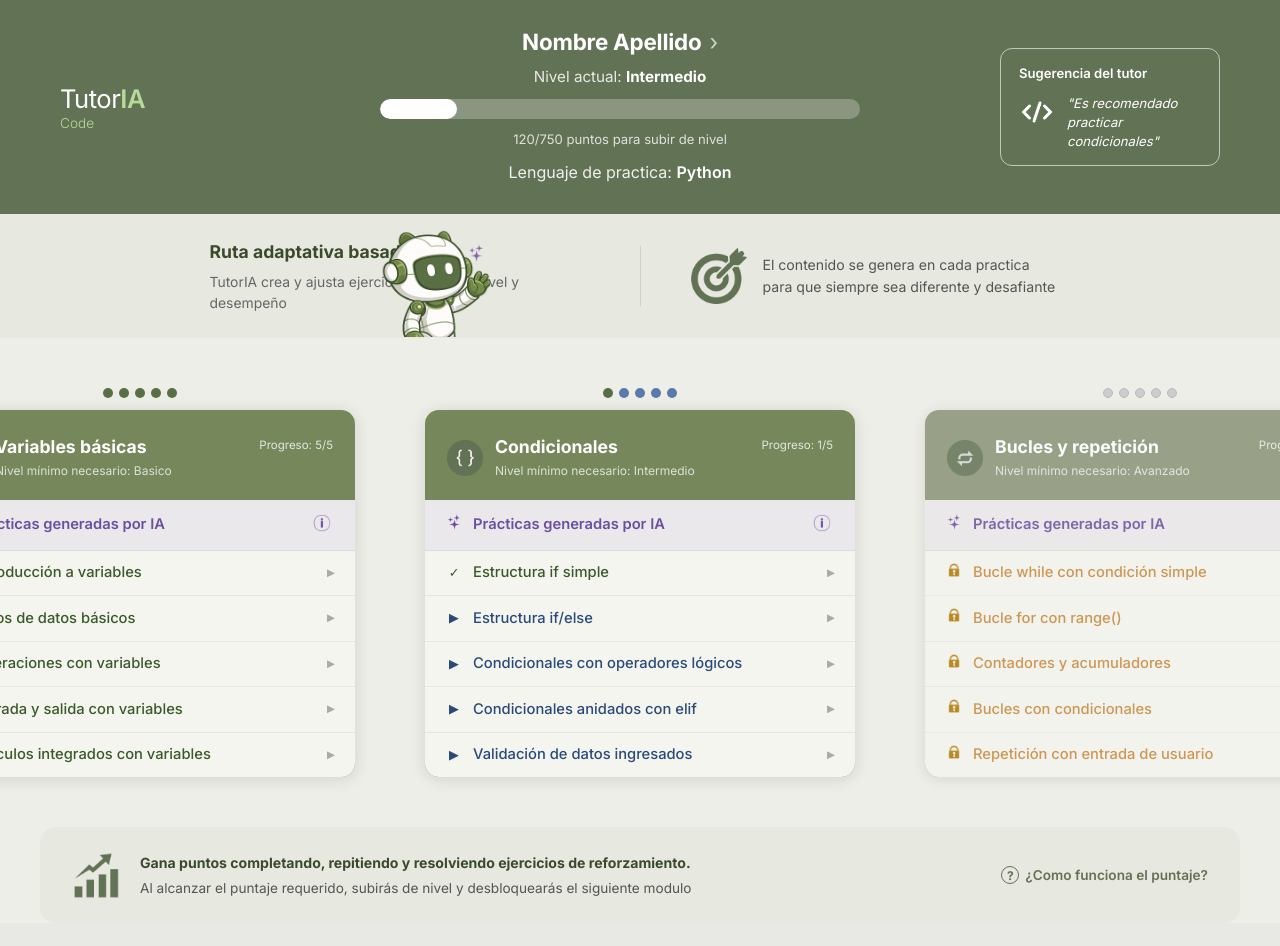
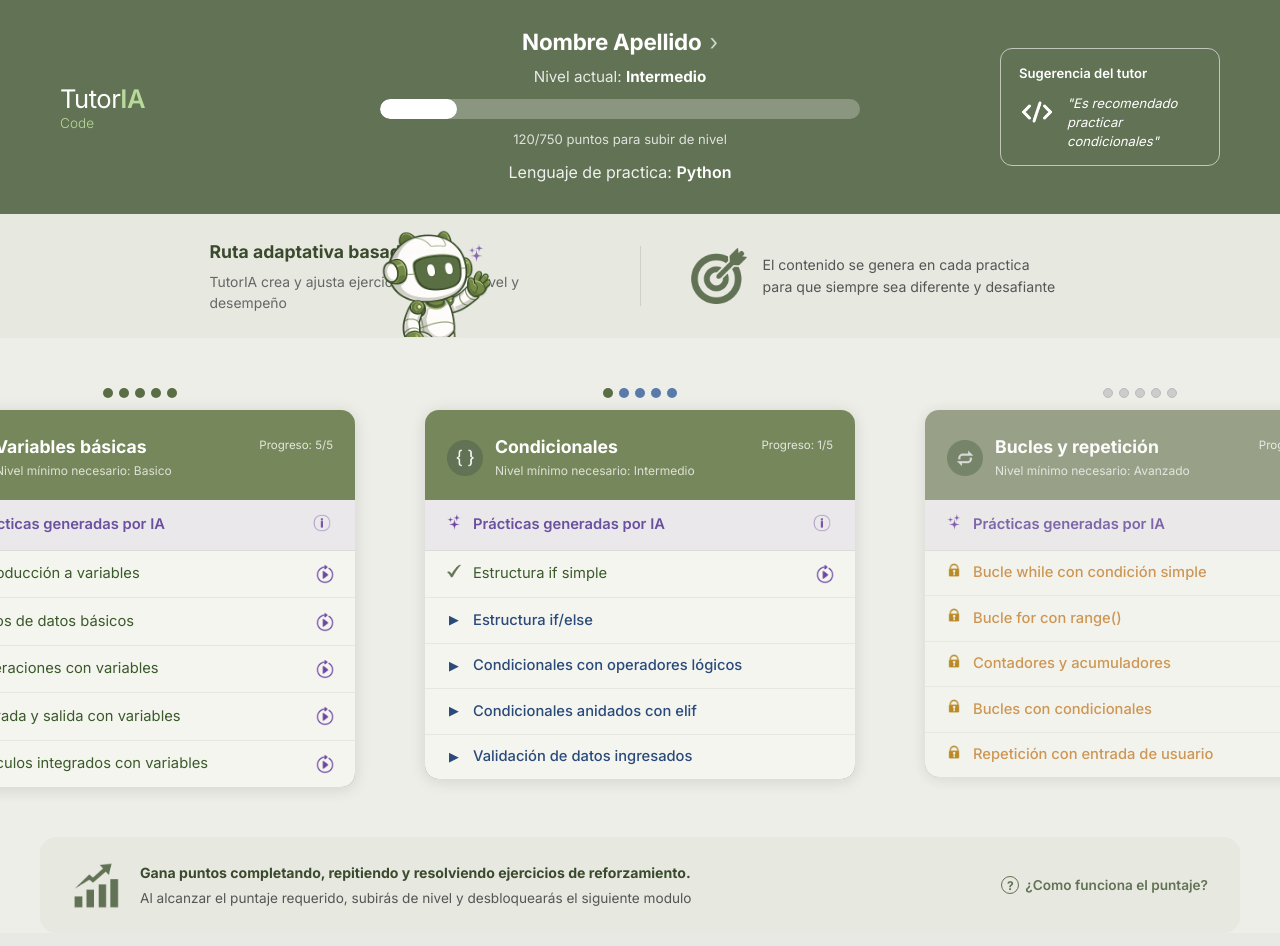
Before and after one commit to Wavffle/tutoria-code, a React (Vite) app: page /dashboard in a window 1280 px wide. Shown: the top 946 px of the page. Built offline with nearby package versions, Linux system fonts and the light colour scheme.

Commit message:
Agregado icono de completado, animación al cerrar ventanas y arreglo de alineamiento de texto

```diff
--- a/src/components/Dashboard/IAPopup.css
+++ b/src/components/Dashboard/IAPopup.css
@@ -157,3 +157,18 @@
   background-color: #5a3d8a;
   transform: translateY(-1px);
 }
+
+.ia-popup__overlay--saliendo {
+  animation: fadeOut 0.2s ease forwards;
+}
+.ia-popup__modal--saliendo {
+  animation: slideDown 0.2s cubic-bezier(0.22,1,0.36,1) forwards;
+}
+@keyframes fadeOut {
+  from { opacity: 1; }
+  to   { opacity: 0; }
+}
+@keyframes slideDown {
+  from { opacity: 1; transform: translateY(0); }
+  to   { opacity: 0; transform: translateY(20px); }
+}
--- a/src/components/Dashboard/IAPopup.jsx
+++ b/src/components/Dashboard/IAPopup.jsx
@@ -1,25 +1,30 @@
+import { useState } from 'react'
 import './IAPopup.css'
 
 export default function IAPopup({ modulo, onClose }) {
+  const [cerrando, setCerrando] = useState(false)
+
   if (!modulo) return null
 
+  function handleClose() {
+    setCerrando(true)
+    setTimeout(() => onClose(), 200)
+  }
+
   return (
-      <div className="ia-popup__overlay" onClick={onClose}>
-        <div className="ia-popup__modal" onClick={e => e.stopPropagation()}>
+      <div className={`ia-popup__overlay ${cerrando ? 'ia-popup__overlay--saliendo' : ''}`} onClick={handleClose}>
+        <div className={`ia-popup__modal ${cerrando ? 'ia-popup__modal--saliendo' : ''}`} onClick={e => e.stopPropagation()}>
 
-          {/* Header */}
           <div className="ia-popup__header">
             <img src="/iconos/cerebroIcon.png" alt="IA" className="ia-popup__cerebro" />
             <h2 className="ia-popup__title">Practicas generadas por IA</h2>
           </div>
 
-          {/* Descripción */}
           <p className="ia-popup__desc">
             TutorIA Code utiliza un modelo de lenguaje (LLM) para crear ejercicios
             de programación según:
           </p>
 
-          {/* Lista con checks */}
           <ul className="ia-popup__lista">
             <li><span className="ia-popup__check">✓</span> El modulo que estás estudiando.</li>
             <li><span className="ia-popup__check">✓</span> El titulo del ejercicio.</li>
@@ -27,7 +32,6 @@ export default function IAPopup({ modulo, onClose }) {
             <li><span className="ia-popup__check">✓</span> Tus intentos anteriores y errores detectados.</li>
           </ul>
 
-          {/* Box roles */}
           <div className="ia-popup__roles">
             <div className="ia-popup__role">
               <img src="/iconos/siluetaIcon.png" alt="TutorIA" className="ia-popup__role-icon" />
@@ -39,7 +43,6 @@ export default function IAPopup({ modulo, onClose }) {
             </div>
           </div>
 
-          {/* Info box */}
           <div className="ia-popup__infobox">
             <img src="/iconos/infoIcono.png" alt="Info" className="ia-popup__infobox-icon" />
             <p>
@@ -50,8 +53,7 @@ export default function IAPopup({ modulo, onClose }) {
             </p>
           </div>
 
-          {/* Botón */}
-          <button className="ia-popup__btn" onClick={onClose}>
+          <button className="ia-popup__btn" onClick={handleClose}>
             Entendido
           </button>
         </div>
--- a/src/components/Dashboard/ModuloCard.css
+++ b/src/components/Dashboard/ModuloCard.css
@@ -89,7 +89,7 @@
 
 .modulo-card__item--completado {
   color: #3a5a2a;
-  font-weight: 500;
+  font-weight: 400;
 }
 
 .modulo-card__item--disponible {
@@ -203,3 +203,30 @@
   from { opacity: 0; transform: translate(-50%, -45%); }
   to   { opacity: 1; transform: translate(-50%, -50%); }
 }
+
+.modulo-card__check-img {
+  width: 16px;
+  height: 16px;
+  object-fit: contain;
+}
+
+.modulo-card__retry-btn {
+  background-color: rgba(107, 79, 160, 0.12);
+  border-radius: 6px;
+  padding: 4px 6px;
+  cursor: pointer;
+  display: flex;
+  align-items: center;
+  justify-content: center;
+  flex-shrink: 0;
+  transition: background 0.15s, transform 0.15s;
+}
+
+.modulo-card__retry-img {
+  width: 20px;
+  height: 20px;
+  object-fit: contain;
+  flex-shrink: 0;
+  transition: opacity 0.15s, transform 0.15s;
+  cursor: pointer;
+}
--- a/src/components/Dashboard/ModuloCard.jsx
+++ b/src/components/Dashboard/ModuloCard.jsx
@@ -31,6 +31,13 @@ export default function ModuloCard({ modulo, onIAClick }) {
         const totalEjercicios = ejerciciosSoloEjercicios.length
 
         navigate('/ejercicio', { state: { ejercicio, modulo, numeroEjercicio, totalEjercicios } })
+    }
+
+    function handleRepetirClick(e, ejercicio) {
+        e.stopPropagation()
+        const numeroEjercicio = ejerciciosSoloEjercicios.indexOf(ejercicio) + 1
+        const totalEjercicios = ejerciciosSoloEjercicios.length
+        navigate('/ejercicio', { state: { ejercicio, modulo, numeroEjercicio, totalEjercicios, esRepeticion: true } })
     }
 
     return (
@@ -70,7 +77,9 @@ export default function ModuloCard({ modulo, onIAClick }) {
                             {ej.tipo === 'ia' && (
                                 <img src="/iconos/iAIcono.png" alt="IA" className="modulo-card__ia-img" />
                             )}
-                            {ej.tipo === 'ejercicio' && ej.estado === 'completado' && '✓'}
+                            {ej.tipo === 'ejercicio' && ej.estado === 'completado' && (
+                                <img src="/iconos/checkmarkIcon.png" alt="Completado" className="modulo-card__check-img" />
+                            )}
                             {ej.tipo === 'ejercicio' && ej.estado === 'disponible' && '▶'}
                             {ej.tipo === 'ejercicio' && ej.estado === 'bloqueado' && (
                                 <img src="/iconos/candadoIcono.png" alt="Bloqueado" className="modulo-card__candado" />
@@ -85,8 +94,14 @@ export default function ModuloCard({ modulo, onIAClick }) {
                                 <img src="/iconos/infoIcono.png" alt="Info" className="modulo-card__info-img" />
                             </button>
                         )}
-                        {ej.tipo === 'ejercicio' && ej.estado !== 'bloqueado' && (
-                            <span className="modulo-card__play-btn">▶</span>
+                        {ej.tipo === 'ejercicio' && ej.estado === 'completado' && (
+                            <img
+                                src="/iconos/retryIcon.png"
+                                alt="Repetir con variación IA"
+                                className="modulo-card__retry-img"
+                                title="Repetir con variación IA"
+                                onClick={(e) => handleRepetirClick(e, ej)}
+                            />
                         )}
                     </li>
                 ))}
--- a/src/components/Dashboard/PuntajePopup.css
+++ b/src/components/Dashboard/PuntajePopup.css
@@ -18,7 +18,7 @@
     background: #f5f5f0;
     border-radius: 20px;
     padding: 36px;
-    max-width: 560px;
+    max-width: 620px;
     width: 90%;
     max-height: 90vh;
     overflow-y: auto;
@@ -181,30 +181,32 @@ tr:nth-child(even) .puntaje-popup__tabla-td:first-child {
     display: grid;
     grid-template-columns: 1fr 1fr 1fr;
     gap: 12px;
+    align-items: stretch;
 }
 .puntaje-popup__nivel {
     border-radius: 12px;
     padding: 16px;
     text-align: center;
-    display: flex;
-    flex-direction: column;
+    display: grid;
+    grid-template-rows: 44px auto 44px;
     gap: 6px;
+    transition: box-shadow 0.2s ease, transform 0.2s ease;
 }
 .puntaje-popup__nivel--basico {
     background-color: rgba(74, 92, 58, 0.06);
-    border: 1px solid rgba(74, 92, 58, 0.15);
 }
 .puntaje-popup__nivel--intermedio {
     background-color: rgba(107, 79, 160, 0.08);
-    border: 1px solid rgba(107, 79, 160, 0.2);
 }
 .puntaje-popup__nivel--avanzado {
     background-color: rgba(180, 140, 40, 0.08);
-    border: 1px solid rgba(180, 140, 40, 0.2);
 }
 .puntaje-popup__nivel-titulo {
     font-size: 0.88rem;
     font-weight: 700;
+    display: flex;
+    align-items: center;
+    justify-content: center;
 }
 .puntaje-popup__nivel--basico .puntaje-popup__nivel-titulo { color: #4a5c3a; }
 .puntaje-popup__nivel--intermedio .puntaje-popup__nivel-titulo { color: #6b4fa0; }
@@ -213,6 +215,9 @@ tr:nth-child(even) .puntaje-popup__tabla-td:first-child {
 .puntaje-popup__nivel-puntos {
     font-size: 0.92rem;
     font-weight: 700;
+    display: flex;
+    align-items: center;
+    justify-content: center;
 }
 .puntaje-popup__nivel--basico .puntaje-popup__nivel-puntos { color: #4a5c3a; }
 .puntaje-popup__nivel--intermedio .puntaje-popup__nivel-puntos { color: #6b4fa0; }
@@ -222,6 +227,8 @@ tr:nth-child(even) .puntaje-popup__tabla-td:first-child {
     font-size: 0.78rem;
     color: #555;
     line-height: 1.4;
+    display: block;
+    text-align: center;
 }
 
 /* Nota */
@@ -266,17 +273,22 @@ tr:nth-child(even) .puntaje-popup__tabla-td:first-child {
     box-shadow: 0 6px 16px rgba(74, 92, 58, 0.3);
 }
 
-.puntaje-popup__nivel {
-    border-radius: 12px;
-    padding: 16px;
-    text-align: center;
-    display: flex;
-    flex-direction: column;
-    gap: 6px;
-    transition: box-shadow 0.2s ease, transform 0.2s ease;
-}
-
 .puntaje-popup__nivel:hover {
     transform: translateY(-2px);
     box-shadow: 0 6px 16px rgba(0,0,0,0.1);
 }
+
+.puntaje-popup__overlay--saliendo {
+    animation: fadeOut 0.2s ease forwards;
+}
+.puntaje-popup__modal--saliendo {
+    animation: slideDown 0.2s cubic-bezier(0.22,1,0.36,1) forwards;
+}
+@keyframes fadeOut {
+    from { opacity: 1; }
+    to   { opacity: 0; }
+}
+@keyframes slideDown {
+    from { opacity: 1; transform: translateY(0); }
+    to   { opacity: 0; transform: translateY(20px); }
+}
--- a/src/components/Ejercicio/AyudaPopup.css
+++ b/src/components/Ejercicio/AyudaPopup.css
@@ -157,3 +157,18 @@
   background-color: #134d5a;
   transform: translateY(-1px);
 }
+
+.ayuda-overlay--saliendo {
+  animation: fadeOut 0.2s ease forwards;
+}
+.ayuda-modal--saliendo {
+  animation: slideDown 0.2s cubic-bezier(0.22,1,0.36,1) forwards;
+}
+@keyframes fadeOut {
+  from { opacity: 1; }
+  to   { opacity: 0; }
+}
+@keyframes slideDown {
+  from { opacity: 1; transform: translateY(0); }
+  to   { opacity: 0; transform: translateY(20px); }
+}
--- a/src/components/Ejercicio/AyudaPopup.jsx
+++ b/src/components/Ejercicio/AyudaPopup.jsx
@@ -1,9 +1,17 @@
+import { useState } from 'react'
 import './AyudaPopup.css'
 
 export default function AyudaPopup({ onClose }) {
+  const [cerrando, setCerrando] = useState(false)
+
+  function handleClose() {
+    setCerrando(true)
+    setTimeout(() => onClose(), 200)
+  }
+
   return (
-    <div className="ayuda-overlay" onClick={onClose}>
-      <div className="ayuda-modal" onClick={e => e.stopPropagation()}>
+      <div className={`ayuda-overlay ${cerrando ? 'ayuda-overlay--saliendo' : ''}`} onClick={handleClose}>
+        <div className={`ayuda-modal ${cerrando ? 'ayuda-modal--saliendo' : ''}`} onClick={e => e.stopPropagation()}>
 
           <div className="ayuda-modal__header">
             <img src="/iconos/interrogacionIcono.png" alt="Ayuda" className="ayuda-modal__header-icon" />
@@ -52,7 +60,7 @@ export default function AyudaPopup({ onClose }) {
             </ul>
           </div>
 
-        <button className="ayuda-modal__btn" onClick={onClose}>
+          <button className="ayuda-modal__btn" onClick={handleClose}>
             Entendido
           </button>
 
```
Also changed, not shown: src/components/Dashboard/PuntajePopup.jsx (+16 -12 lines), public/iconos/checkmarkIcon.png (added), public/iconos/retryIcon.png (added). Lines whose indentation alone changed are shown as unchanged.
